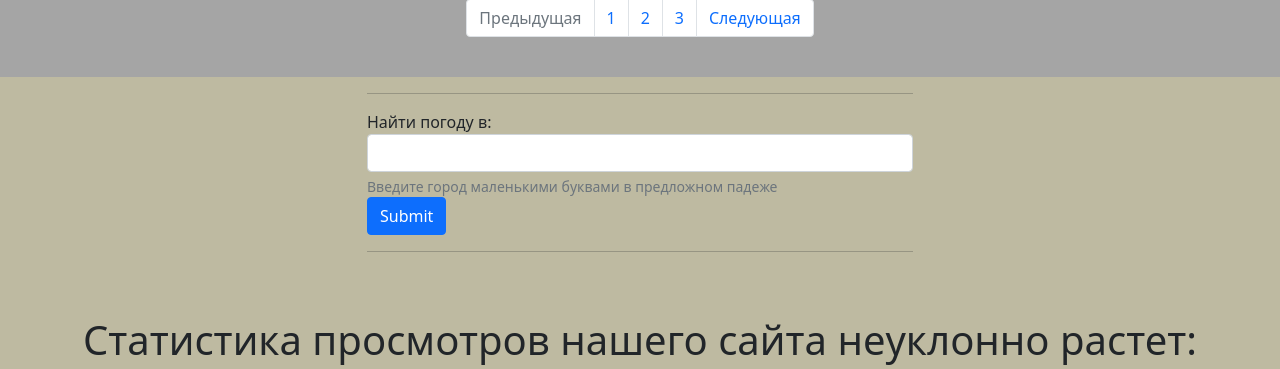
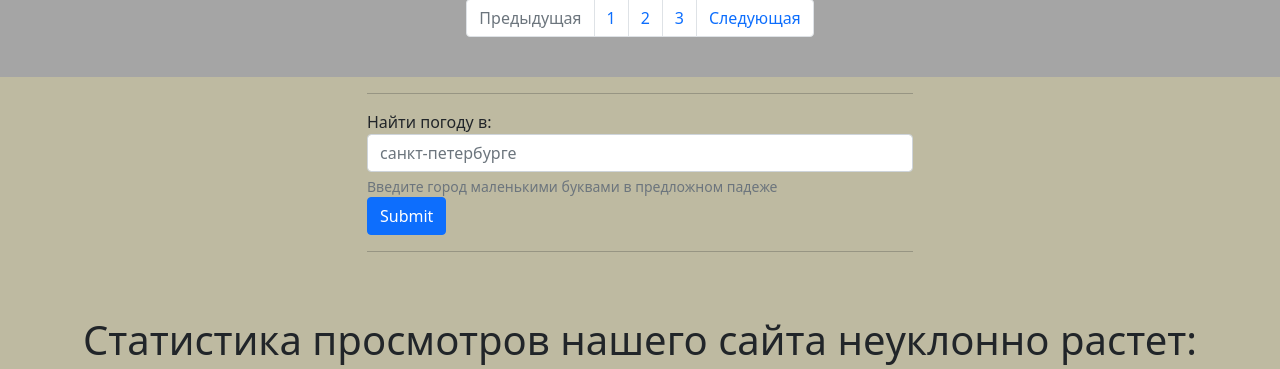
Before and after one commit to SaInekK/weather-social, a Flask app: page / in a window 1280 px wide. Shown: the part 1446-1815 px from the top of the page. Run offline with Flask 2, Linux system fonts and the light colour scheme; some libraries are stand-ins or nearby versions.

Commit message:
working app template added

```diff
--- a/templates/index.html
+++ b/templates/index.html
@@ -92,7 +92,7 @@
             <form action="" method="post" class="form" role="form">
             {{ form.csrf_token() }}
             <d1>
-            {{ wtf.form_field(form.city, class='form-control') }}
+            {{ wtf.form_field(form.city, class='form-control', placeholder="санкт-петербурге") }}
             </d1>
             <div id="passwordHelpBlock" class="form-text">
                 Введите город маленькими буквами в предложном падеже
```
